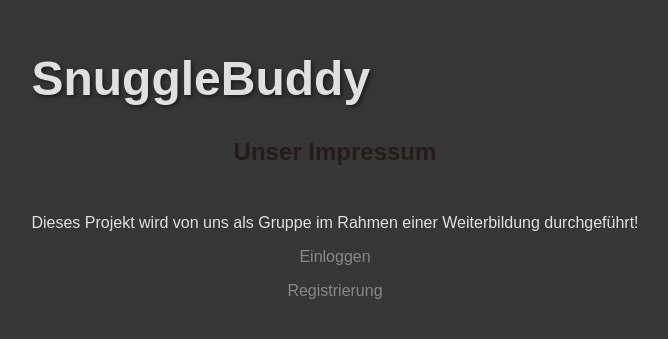
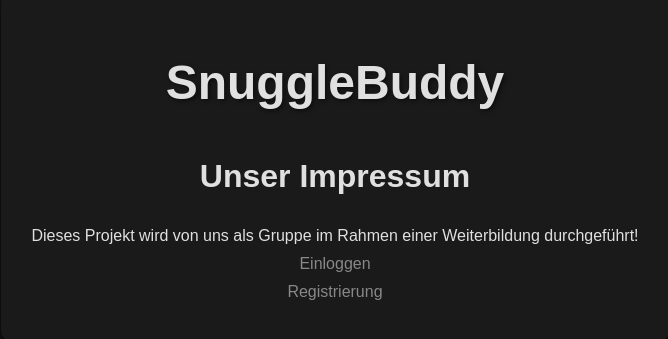
Before and after one commit to dmitrii-vainman/Tamagotchi-2024, a React (Create React App) app in the folder frontend/: page /impressum in a window 1280 px wide. Shown: the part 233-572 px from the top of the page, without its empty margins (305-973 px from the left). Built offline with nearby package versions, Linux system fonts and the light colour scheme.

Commit message:
css adjustments

```diff
--- a/frontend/src/index.css
+++ b/frontend/src/index.css
@@ -1,7 +1,7 @@
 /* Grundlegende Stile für den Body */
 body {
   font-family: Arial, sans-serif;
-  background-color: #000000c9;
+  background-color: #121212;
   color: #e0e0e0;
   display: flex;
   justify-content: center;
--- /dev/null
+++ b/frontend/src/pages/Impressum.css
@@ -0,0 +1,66 @@
+/* Impressum Page Styles */
+.impressum-container {
+    display: flex;
+    flex-direction: column;
+    align-items: center;
+    justify-content: center;
+    height: 100vh; /* Full height */
+    background-color: #121212; /* Dark background */
+    padding: 20px; /* Add some padding */
+  }
+
+  /* Frame for the Impressum content */
+  .impressum-frame {
+    background-color: #1a1a1a; /* Slightly lighter black */
+    border-radius: 10px; /* Rounded corners */
+    padding: 30px; /* Padding inside the frame */
+    box-shadow: 0 4px 10px rgba(0, 0, 0, 0.5); /* Shadow for depth */
+  }
+
+  /* Heading Styles */
+  .impressum-frame h1 {
+    font-size: 3rem; /* Large font size for logo */
+    color: #e0e0e0; /* Light color for contrast */
+    text-shadow: 2px 2px 4px rgba(0, 0, 0, 0.5); /* Shadow for depth */
+    margin-bottom: 1em; /* Space below the logo */
+  }
+
+  .impressum-frame h2 {
+    font-size: 2rem; /* Medium size for the subheading */
+    color: #e0e0e0; /* Light color for readability */
+    margin-bottom: 1em; /* Space below the heading */
+  }
+
+  /* Paragraph Styles */
+  .impressum-frame p {
+    color: #e0e0e0; /* Light color for text */
+    margin: 10px 0; /* Vertical spacing for paragraphs */
+    text-align: center; /* Centered text */
+  }
+
+  /* Link Styles */
+  .impressum-frame a {
+    color: #888888; /* Link color */
+    text-decoration: none; /* Remove underline */
+    transition: color 0.3s; /* Smooth transition for hover effect */
+  }
+
+  /* Link Hover Effect */
+  .impressum-frame a:hover {
+    color: #aaaaaa; /* Lighter color on hover */
+  }
+
+  /* Responsive Design */
+  @media (max-width: 600px) {
+    .impressum-frame h1 {
+      font-size: 2.5rem; /* Smaller logo size on smaller screens */
+    }
+
+    .impressum-frame h2 {
+      font-size: 1.5rem; /* Smaller subheading size */
+    }
+
+    .impressum-frame p {
+      font-size: 0.9rem; /* Slightly smaller font size for paragraphs */
+    }
+  }
--- a/frontend/src/pages/Impressum.js
+++ b/frontend/src/pages/Impressum.js
@@ -1,23 +1,19 @@
 import React from "react";
 import { Link } from "react-router-dom";
+import './Impressum.css'; // Import your CSS file
 
 function Impressum() {
-
     return (
-
-        <div>
-            <h1 className="logo">SnuggleBuddy</h1>{/*Logo*/}
-            <h2>Unser Impressum</h2>
-
-            <p>
-                Dieses Projekt wird von uns als Gruppe im Rahmen einer Weiterbildung durchgeführt!
-            </p>
-
-            <p><Link to="/login">Einloggen</Link></p>
-            <p><Link to="/register">Registrierung</Link></p>
-
+        <div className="impressum-container">
+            <div className="impressum-frame">
+            <h1 className="logo" style={{ textAlign: 'center' }}>SnuggleBuddy</h1>
+                <h2>Unser Impressum</h2>
+                <p>Dieses Projekt wird von uns als Gruppe im Rahmen einer Weiterbildung durchgeführt!</p>
+                <p><Link to="/login">Einloggen</Link></p>
+                <p><Link to="/register">Registrierung</Link></p>
+            </div>
         </div>
     )
 }
 
-export default Impressum
+export default Impressum;
```
